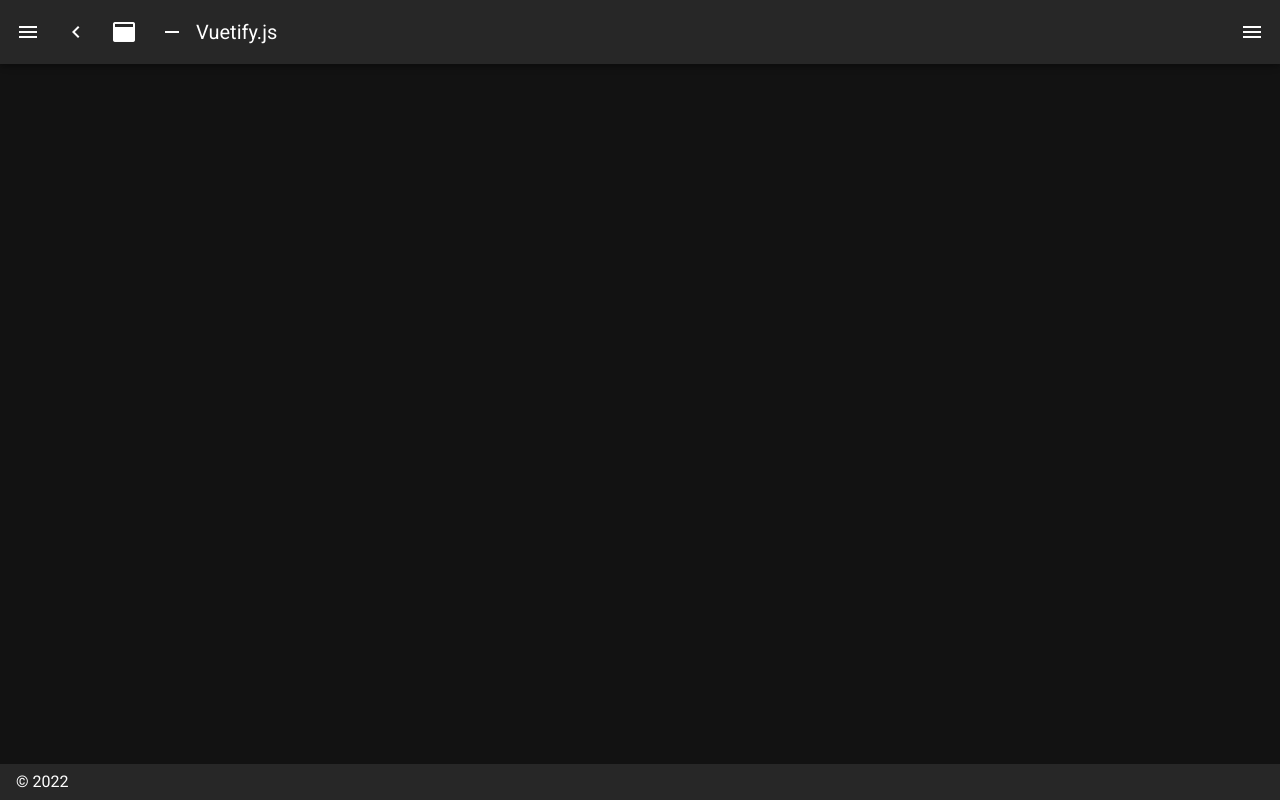
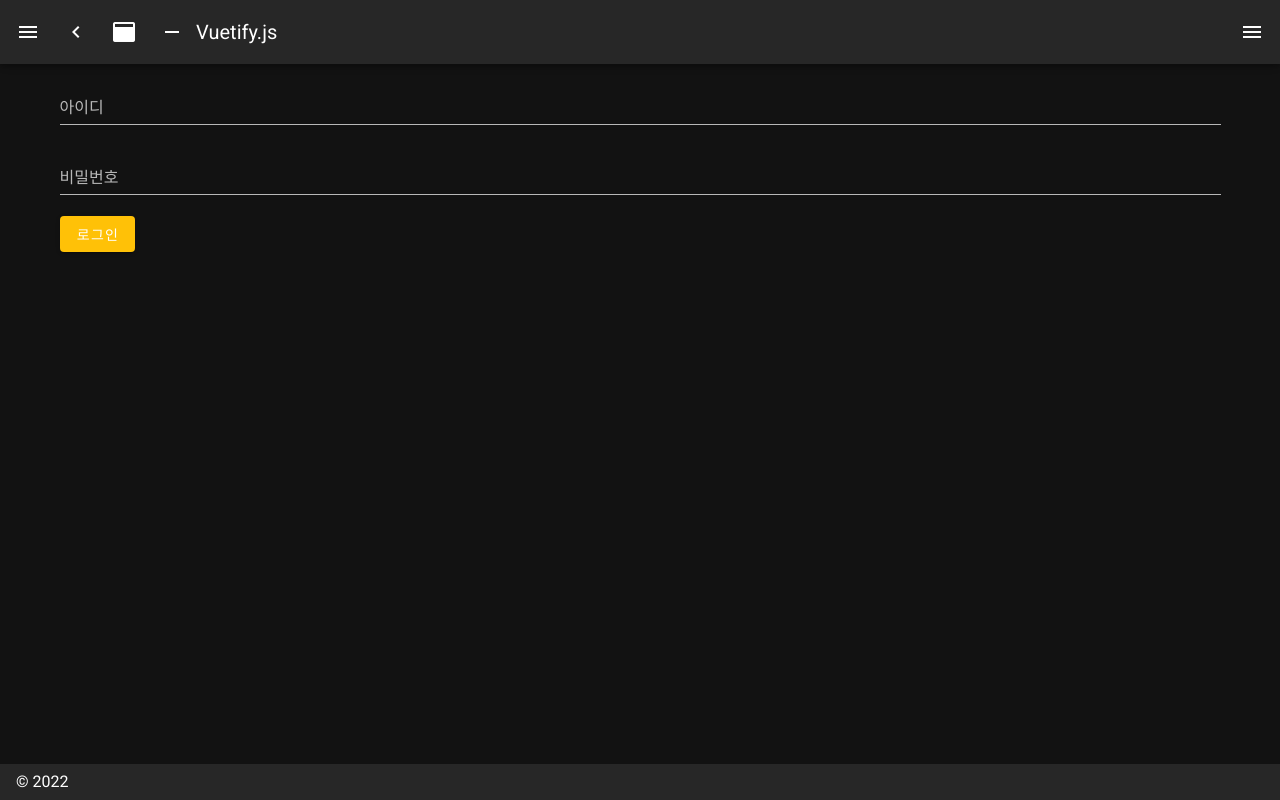
Before and after one commit to lisa-dw/1_Nuxt, a Nuxt app: page /user/Login in a window 1280 px wide. Before the commit this address had no page. Built offline with nearby package versions, Linux system fonts and the light colour scheme.

Commit message:
2/11 마지막

```diff
--- a/components/user/UserJoin.vue
+++ b/components/user/UserJoin.vue
@@ -5,7 +5,8 @@
     lazy-validation
   >
 
-
+    <v-col
+      lg="3">
       <v-text-field
         v-model="user.userid"
         :counter="10"
@@ -13,16 +14,20 @@
         label="아이디"
         required
       ></v-text-field>
+    </v-col>
 
       <v-text-field
+        class="full_screen"
         v-model="user.password"
         :rules="rules.password"
         label="비밀번호"
+        type="password"
         required
       ></v-text-field>
 
     <v-text-field
-      v-model="user.password"
+      class="half_screen"
+      v-model="inputPw"
       label="비밀번호 입력 확인"
       required
     ></v-text-field>
@@ -92,18 +97,20 @@ export default {
       },
       users: [],
 
+      inputPw:'',
+
 
       rules: {
         userid: [
           v => !!v || 'ID is required',
-          v => (v && v.length < 8) || '8자 이상 입력해주세요.'
+          v => (v && v.length > 8) || '8자 이상 입력해주세요.'
         ],
         name: [
           v => !!v || 'Name is required'
         ],
         password: [
           v => !!v || 'Name is required',
-          v => (v && v.length < 8) || '8자 이상 입력해주세요.'
+          v => (v && v.length > 8) || '8자 이상 입력해주세요.'
         ],
         email: [
           v => !!v || 'E-mail is required',
@@ -118,7 +125,7 @@ export default {
         ],
       },
 
-        valid: true,
+        valid: false,
         select: null,
 
 
@@ -137,13 +144,28 @@ export default {
 
     async Join(){
       console.log('함수실행')
-      const res = await axios.post(URL_user, {
 
-        ...this.user,
+      if (this.user.userid < 8){
+        alert("아이디는 8글자 이상 입력하세요.")
+        return;
+      }
 
-      })
+        if(this.inputPw == this.user.password) {
+            console.log('비밀번호가 같으면')
+
+            const res = await axios.post(URL_user, {
+              ...this.user,
+
+          })
         console.log('가입하기')
         console.log(res)
+      }
+
+
+
+
+
+
     },
 
 
@@ -157,6 +179,22 @@ export default {
 
 
 
-
 }
 </script>
+
+
+
+<style scoped>
+
+v-text-field{
+  width: 70%;
+}
+
+.full_screen{
+  width: 70% !important;
+}
+.half_screen {
+  width: 50% !important;
+}
+
+</style>
--- /dev/null
+++ b/components/user/UserLogin.vue
@@ -0,0 +1,71 @@
+<template>
+  <v-form
+    ref="form"
+    v-model="valid"
+    lazy-validation
+  >
+      <v-text-field
+        v-model="user.userid"
+        label="아이디"
+        required
+      ></v-text-field>
+
+      <v-text-field
+        v-model="user.password"
+        label="비밀번호"
+        required
+      ></v-text-field>
+
+
+      <v-btn
+        color="warning"
+        @click="login"
+      >
+        로그인
+      </v-btn>
+
+
+
+
+
+
+  </v-form>
+</template>
+
+<script>
+import axios from "axios";
+
+const URL_user = 'http://localhost:8000/api/users'
+
+export default {
+  name: "UserLogin",
+
+   data(){
+    return{
+
+      user: {
+        userid: '',
+        password:'',
+      },
+
+    }
+   },
+
+  methods: {
+
+    async login(){
+      const res = await axios.get(URL_user, {
+
+      })
+    },
+
+
+
+  },
+
+}
+</script>
+
+<style scoped>
+
+</style>
--- /dev/null
+++ b/pages/user/Login.vue
@@ -0,0 +1,21 @@
+<template>
+
+  <user-login/> <!-- 컴포넌트로 로그인 페이지 조립 -->
+
+</template>
+
+
+
+<script>
+import UserLogin from "../../components/user/UserLogin";
+export default {
+  name: "Login",
+  components: {UserLogin}
+}
+</script>
+
+
+
+<style scoped>
+
+</style>
```
